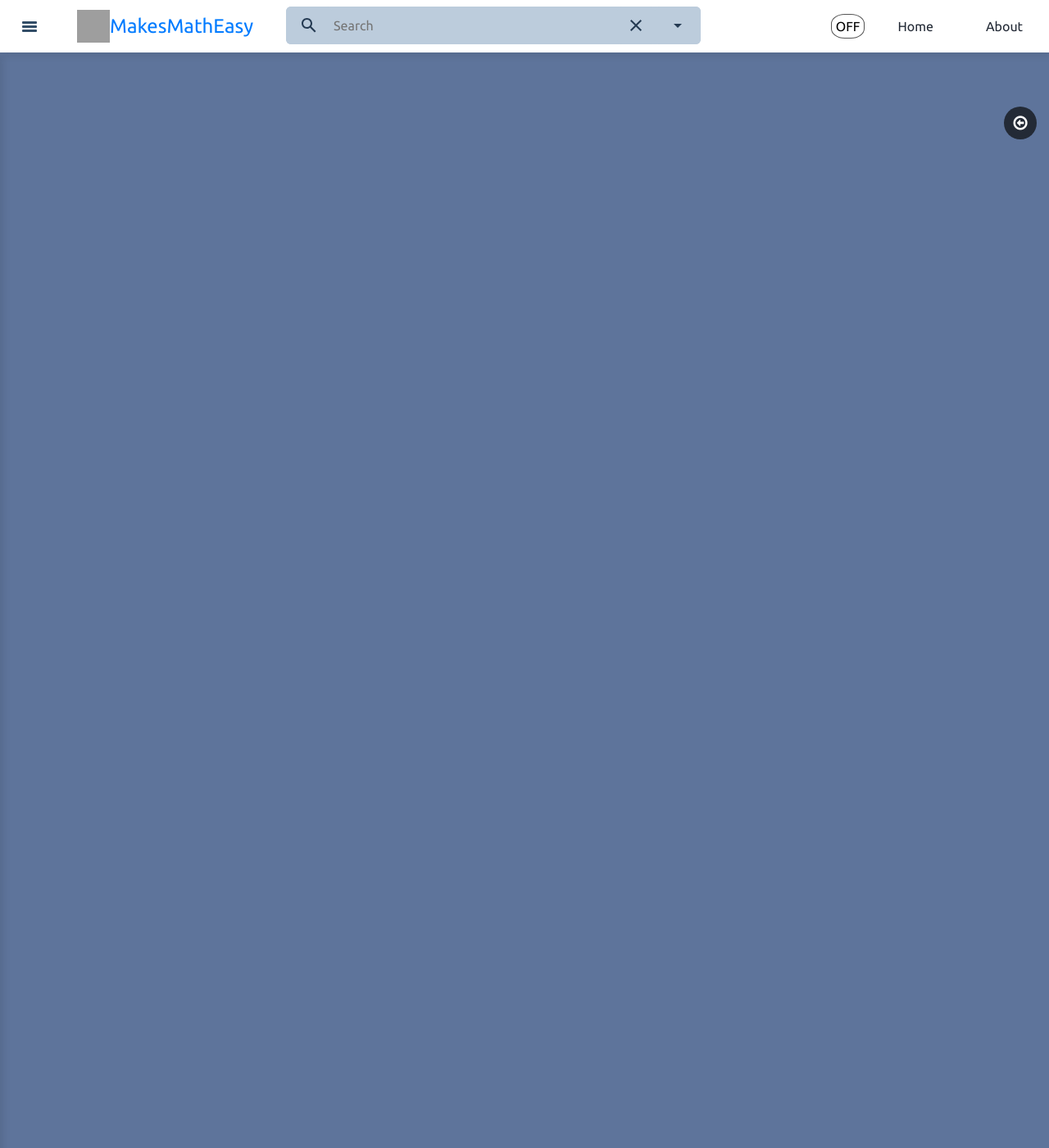
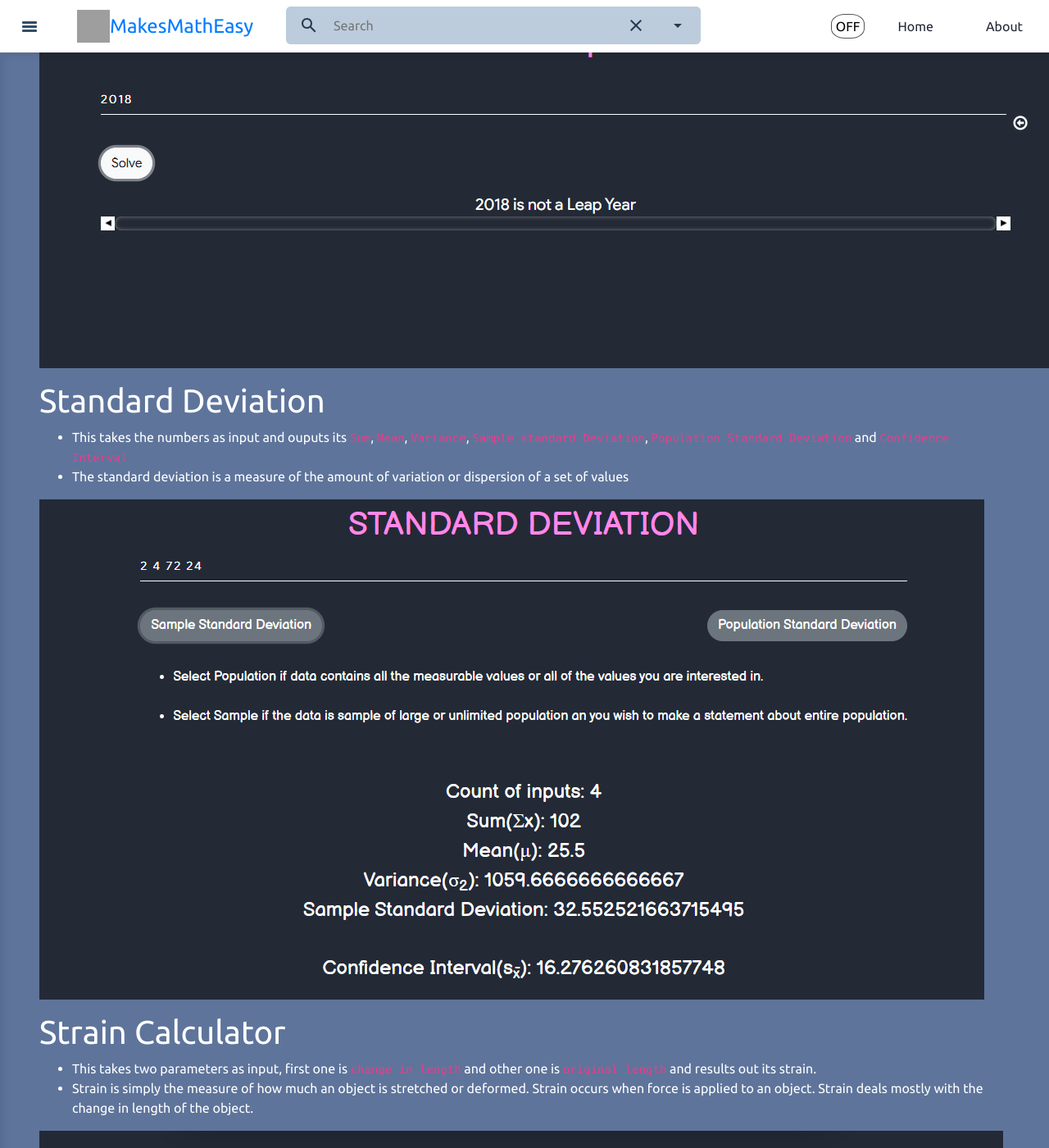
Before and after one commit to makesmatheasy/makesmatheasy-documentation, a Jekyll site: the page built from docs/general_maths.md, in a window 1280 px wide and 1400 px high, scrolled down 11410 px. Shown: the whole window at 82% size. Built offline with Jekyll 4.4.1, drawn with Linux system fonts in a browser that asks for light colours; nearby versions of some CDN libraries; some of the changed text lies outside the part shown; grey boxes are pictures that could not be loaded.

Commit message:
General Maths content updated (#55)
* icons adjusted

* conversion tools content updated

* general maths content updated

* images added

```diff
--- a/docs/general_maths.md
+++ b/docs/general_maths.md
@@ -291,4 +291,60 @@
 $$ c*\log_b (x) + d*\log_b (y) = \log_b (x^c*y^d) $$
 </p>
 - Consider the following working example for AP and Logorithm value genrator tool
+
 ![Conversion 2.2](../public/gifs/Genral%20Math%20Part%202.2.gif)
+
+# Solve for exponents
+- This tool takes 2 numbers `x` and `y`, and return its exponent value `n` with explanation, such that `x^n = y`.
+
+
+![Exponent](../public/images/general math/exponent.png)
+
+# Percentage Calculator
+- As the name suggests, it calculates the percentage.
+
+![Percentage](../public/images/general math/percentage.png)
+
+# Profit Loss Calculator
+- This tool help us with calculating Profit/Loss when
+        1) `cost` and `selling price` is given Or
+        2) `discount` and `cost\selling price` is given
+
+![Profit](../public/images/general math/profit.png)
+
+![Profit](../public/images/general math/profit2.png)
+
+# Leap Year
+- This takes an year as an input and results in stating whether or not the given year is leap year or not.
+
+![leap](../public/images/general math/leap.png)
+
+# Standard Deviation
+- This takes the numbers as input and ouputs its `Sum`, `Mean`, `Variance`, `Sample standard Deviation`, `Population Standard Deviation` and `Confidence Interval`
+- The standard deviation is a measure of the amount of variation or dispersion of a set of values
+
+![deviation](../public/images/general math/deviation.png)
+
+# Strain Calculator
+- This takes two parameters as input, first one is `change in length` and other one is `original length` and results out its strain.
+- Strain is simply the measure of how much an object is stretched or deformed. Strain occurs when force is applied to an object. Strain deals mostly with the change in length of the object.
+
+![strain](../public/images/general math/strain.png)
+
+# Stress Calculator
+- This calculator takes area and Force, gives stress as the output.
+- Stress is the force acting on the unit area of a material.
+
+![stress](../public/images/general math/stress.png)
+
+# Mean Calculator
+- The mean is the average of the numbers. It is easy to calculate: add up all the numbers, then divide by how many numbers there are. In other words it is the sum divided by the count.
+- This calculator takes first term and last term and gives us the `Arithmetic mean`, `Geometric mean` and `Harmonic mean`.
+
+![mean](../public/images/general math/mean.png)
+
+# Prime Numbers
+- A prime number is a natural number greater than 1 that is not a product of two smaller natural numbers.
+- This function checks whether the given input is prime or not. Additionally it provides the feature to output the prime number till the entered number.
+
+![prime](../public/images/general math/prime.png)
```
Also changed, not shown: public/images/conversions/cgpa_convertor.png (added), public/images/conversions/date.png (added), public/images/general math/deviation.png (added), public/images/general math/exponent.png (added), public/images/general math/leap.png (added), public/images/general math/mean.png (added), public/images/general math/percentage.png (added), public/images/general math/prime.png (added), public/images/general math/profit.png (added), public/images/general math/profit2.png (added), public/images/general math/strain.png (added), public/images/general math/stress.png (added).
